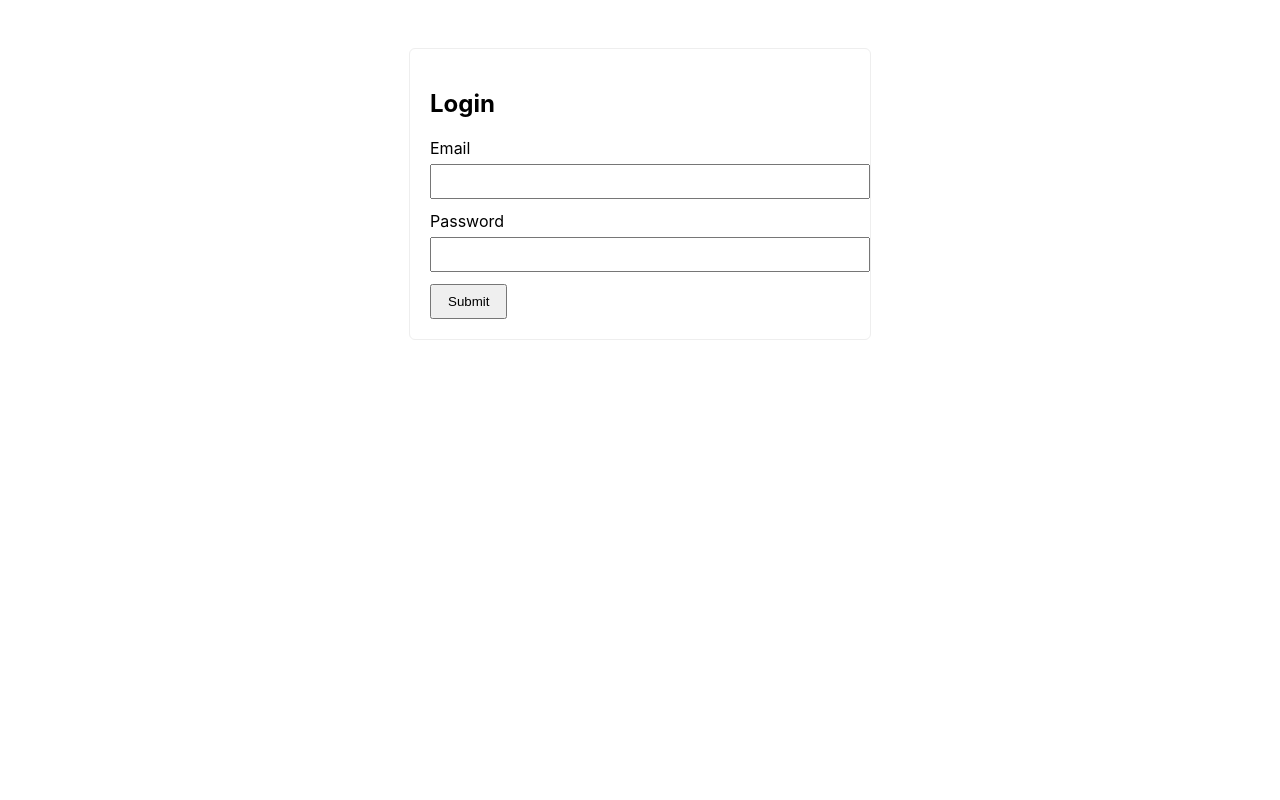
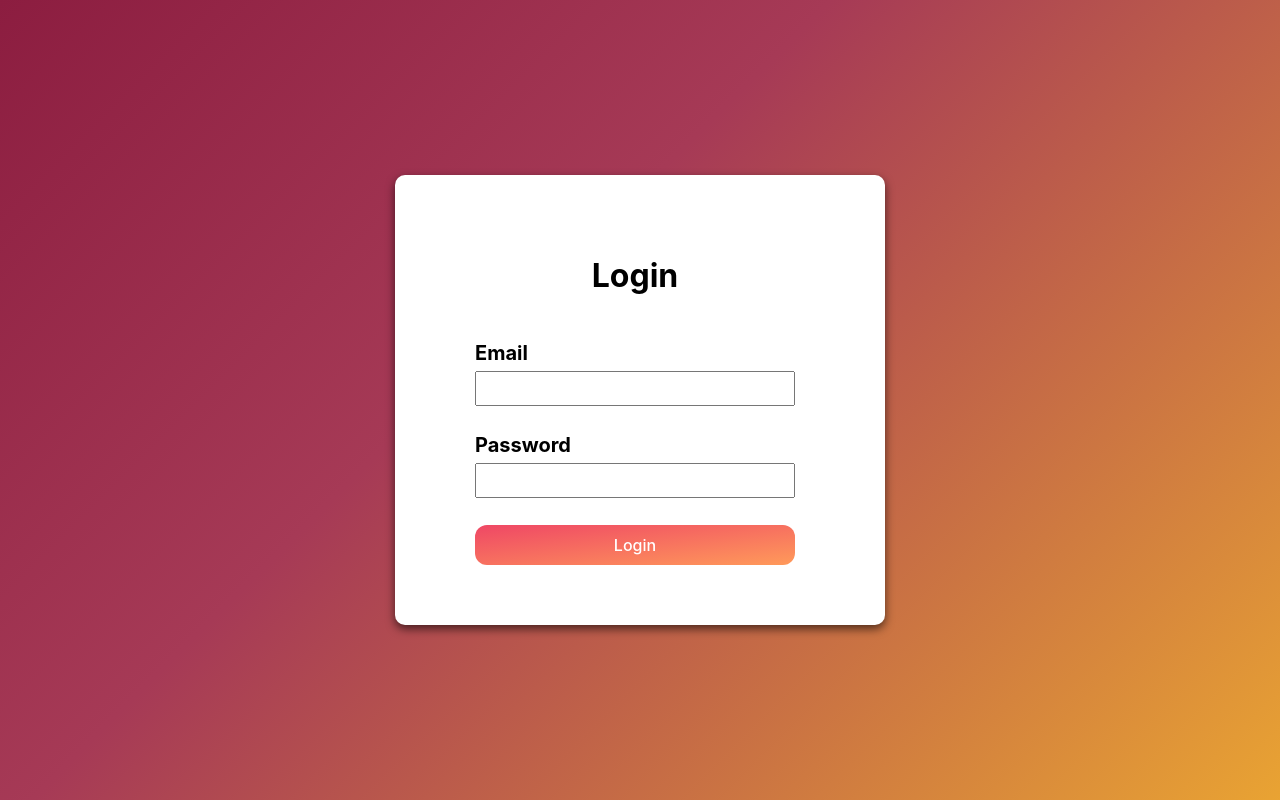
Before and after one commit to ssAsuedu/CSE412-Semester-Project, a React (Create React App) app in the folder frontend/: page / in a window 1280 px wide. Built offline with nearby package versions, Linux system fonts and the light colour scheme.

Commit message:
Login page styles
- added a background color that fits asu's theme
- added border color to the email and password fields
- used a source for button styles for the login submit

```diff
--- a/frontend/src/pages/Login.jsx
+++ b/frontend/src/pages/Login.jsx
@@ -1,6 +1,7 @@
 import React, { useState } from 'react';
 import { useNavigate } from 'react-router-dom';
 import { login } from '../api';
+import "../styles/Login.css"
 
 export const Login = () => {
   const [username, setUsername] = useState('');
@@ -35,8 +36,9 @@ export const Login = () => {
   };
 
   return (
-    <div style={{ maxWidth: 420, margin: '48px auto', padding: 20, border: '1px solid #eee', borderRadius: 6 }}>
-      <h2>Login</h2>
+    <div className="login-center">
+      <div className="login-form" >
+      <h1>Login</h1>
       <form onSubmit={handleSubmit}>
         <div style={{ marginBottom: 12 }}>
           <label htmlFor="username" style={{ display: 'block', marginBottom: 6 }}>Email</label>
@@ -46,7 +48,8 @@ export const Login = () => {
             value={username}
             onChange={e => setUsername(e.target.value)}
             required
-            style={{ width: '100%', padding: 8 }}
+            className="email-field"
+            style={{padding: 8 }}
           />
         </div>
 
@@ -58,17 +61,20 @@ export const Login = () => {
             value={password}
             onChange={e => setPassword(e.target.value)}
             required
-            style={{ width: '100%', padding: 8 }}
+            className="password-field"
+            style={{padding: 8 }}
           />
         </div>
 
         {error && <div style={{ color: 'red', marginBottom: 12 }}>{error}</div>}
 
-        <button type="submit" disabled={loading} style={{ padding: '8px 16px' }}>
-          {loading ? 'Logging in...' : 'Submit'}
+        <button className="login-button" type="submit" disabled={loading}>
+          {loading ? 'Logging in...' : 'Login'}
         </button>
       </form>
     </div>
+    </div>
+
   );
 };
 
--- a/frontend/src/styles/Login.css
+++ b/frontend/src/styles/Login.css
@@ -0,0 +1,82 @@
+.login-center {
+    display: flex;
+    justify-content: center;
+    align-items: center;
+    background: linear-gradient(135deg, #8C1D40 0%, #A63A56 40%, #FFC627 120%);
+    height: 100vh;
+    width: 100vw;
+}
+
+.login-form {
+    display: flex;
+    justify-content: center;
+    align-items: center;
+    flex-direction: column;
+    gap: 25px;
+    margin: 0 auto;
+    box-shadow: 0 4px 10px rgba(0,0,0,0.6);
+    background-color: white;
+    padding-left: 80px;
+    padding-right: 90px;
+    padding-top: 60px;
+    padding-bottom: 60px;
+    border-radius: 10px;
+}
+
+.login-form input {
+    width: 300px;
+}
+
+form {
+    display: flex;
+    flex-direction: column;
+    justify-content: center;
+    gap: 15px;
+    font-size: 20px;
+}
+
+label {
+    font-weight: bold;
+}
+
+.email-field:focus {
+    outline: none;
+    border: 2px solid #8C1D40;
+}
+
+.password-field:focus {
+  outline: none;
+  border: 2px solid #FFC627;
+}
+/*
+source for the button styles:https://getcssscan.com/css-buttons-examples
+*/
+.login-button {
+  background: linear-gradient(to bottom right, #EF4765, #FF9A5A);
+  border: 0;
+  border-radius: 12px;
+  color: #FFFFFF;
+  cursor: pointer;
+  display: inline-block;
+  font-family: -apple-system,system-ui,"Segoe UI",Roboto,Helvetica,Arial,sans-serif;
+  font-size: 16px;
+  font-weight: 500;
+  line-height: 2.5;
+  outline: transparent;
+  padding: 0 1rem;
+  text-align: center;
+  text-decoration: none;
+  transition: box-shadow .2s ease-in-out;
+  user-select: none;
+  -webkit-user-select: none;
+  touch-action: manipulation;
+  white-space: nowrap;
+}
+
+.login-button:not([disabled]):focus {
+  box-shadow: 0 0 .25rem rgba(0, 0, 0, 0.5), -.125rem -.125rem 1rem rgba(239, 71, 101, 0.5), .125rem .125rem 1rem rgba(255, 154, 90, 0.5);
+}
+
+.login-button:not([disabled]):hover {
+  box-shadow: 0 0 .25rem rgba(0, 0, 0, 0.5), -.125rem -.125rem 1rem rgba(239, 71, 101, 0.5), .125rem .125rem 1rem rgba(255, 154, 90, 0.5);
+}
```
